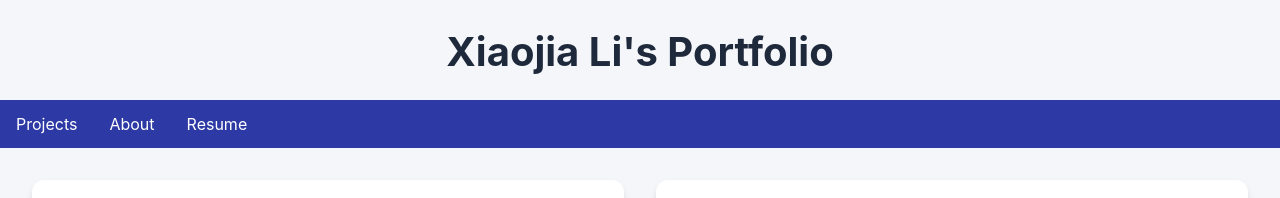
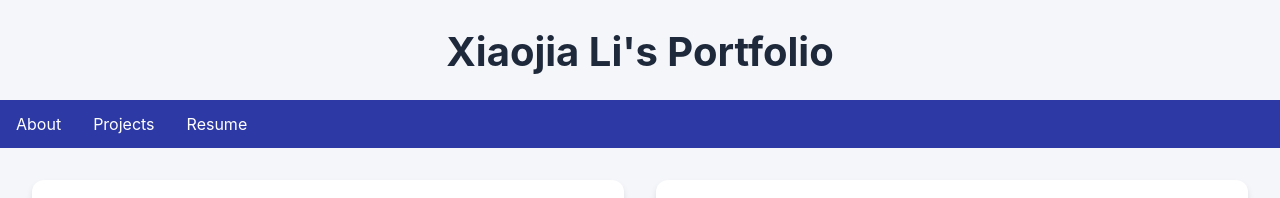
Before and after one commit to jasonli2004/portfolio, a React (Create React App) app: page / in a window 1280 px wide. Shown: the top 198 px of the page. Built offline with nearby package versions, Linux system fonts and the light colour scheme.

Commit message:
new commit

```diff
--- a/src/App.js
+++ b/src/App.js
@@ -13,10 +13,10 @@ function App() {
 
         <ul>
           <li>
-            <Link to="/">Projects</Link>
+            <Link to="/about">About</Link>
           </li>
           <li>
-            <Link to="/about">About</Link>
+            <Link to="/">Projects</Link>
           </li>
           <li>
             <Link to="/resume">Resume</Link>
```
